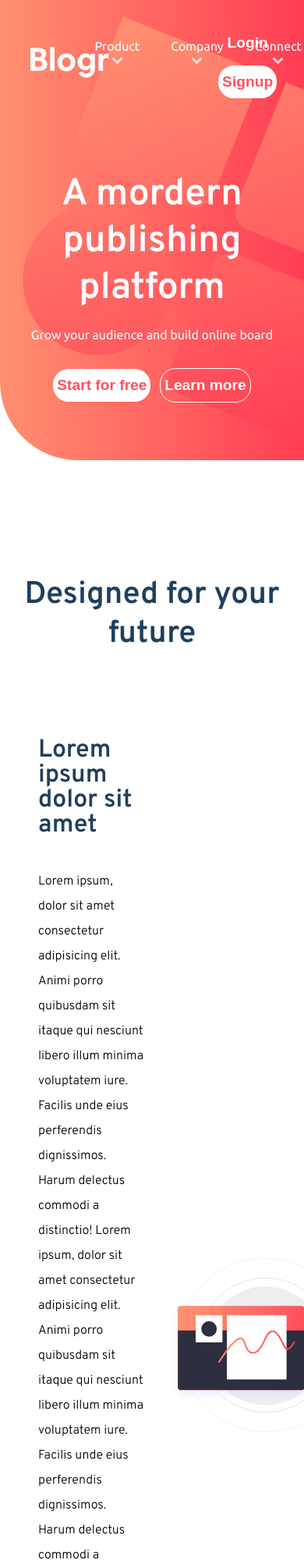
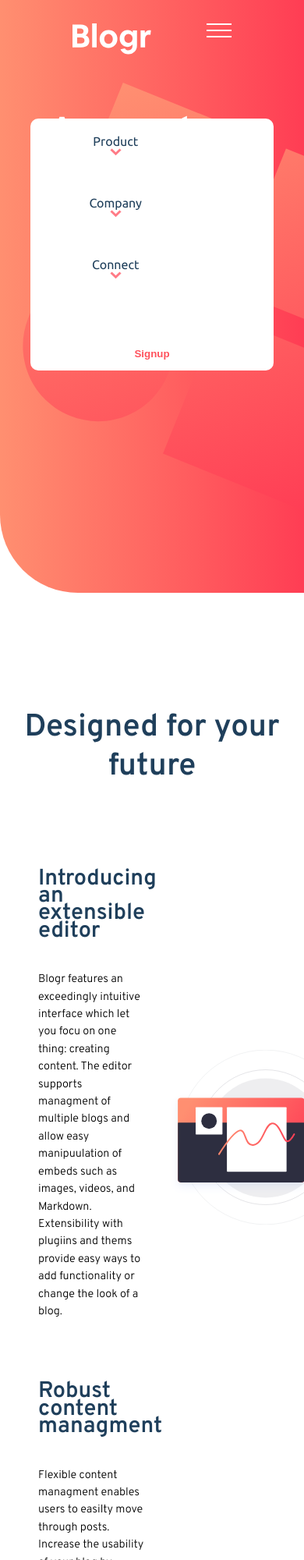
Before and after one commit to munezerobagira/blogr, a plain HTML site: page index.html in a window 390 px wide. Shown: the top 2000 px of the page at 78% size. Drawn offline with Linux system fonts and the light colour scheme.

Commit message:
Desktop  final setup

```diff
--- a/css/main.css
+++ b/css/main.css
@@ -1,23 +1,5 @@
 /* import the font  */
 @import url("https://fonts.googleapis.com/css2?family=Overpass:wght@300;600&family=Ubuntu:wght@400;500;700&display=swap");
-/* ### Neutral
-
-- White (text): hsl(0, 0%, 100%)
-- Grayish blue (footer text): hsl(240, 2%, 79%)
-- Very dark grayish blue (body copy): hsl(207, 13%, 34%)
-- Very dark black blue (footer background): hsl(240, 10%, 16%)
-
-### Gradient
-
-Background gradient - Intro/CTA mobile nav:
-
-- Very light red: hsl(13, 100%, 72%)
-- Light red: hsl(353, 100%, 62%)
-
-Background gradient - body:
-
-- Very dark gray blue: hsl(237, 17%, 21%)
-- Very dark desaturated blue: hsl(237, 23%, 32%) */
 
 /* Set the variables for colors */
 :root {
@@ -48,7 +30,7 @@ body {
   max-width: 100%;
 }
 header {
-  min-height: 400px;
+  min-height: 90vh;
   font-size: 1rem;
   color: var(--white);
   display: flex;
@@ -63,13 +45,13 @@ header {
   position: relative;
 }
 section#intro {
-  padding: 40px 0px;
+  padding: 5% 10%;
 }
 .font-size-2 {
   font-size: 2rem;
 }
 .font-size-3 {
-  font-size: 3rem;
+  font-size: 3.5rem;
 }
 div#logo {
   display: flex;
@@ -128,8 +110,7 @@ div#logo {
 }
 /* Btn  */
 .btn {
-  padding: 10px 5px;
-  font-size: 1.2rem;
+  padding: 10px 10px;
   border: 0px;
   margin: 4px;
   border-radius: 20px;
@@ -172,14 +153,15 @@ div#logo {
 }
 .text-group {
   padding: 20px 10px;
-  line-height: 2rem;
+  line-height: 1.4rem;
+  font-family: var(--font-first);
+}
+.text-group p {
+  font-size: 0.9rem;
   font-family: var(--font-second);
 }
-.text-group p {
-  font-size: 1rem;
-}
 h3 {
-  font-size: 2rem;
+  font-size: 1.8rem;
   margin: 2.5rem 0px;
 }
 h2 {
@@ -233,19 +215,16 @@ button:active {
   margin-bottom: -150px;
 }
 .reverse-img {
-  left: -30%;
-  top: 0px;
+  left: -45%;
+  top: -100px;
 }
 .btn-border:hover {
   background-color: var(--white);
   color: var(--red);
 }
 .darker-container {
-  background: linear-gradient(
-    -90deg,
-    var(--gradient-body-dark),
-    var(--gradient-body)
-  );
+  background: url(../images/bg-pattern-circles.svg) no-repeat -100% 80%/80%,
+    linear-gradient(-90deg, var(--gradient-body-dark), var(--gradient-body));
   color: var(--white);
 }
 .rounded-bottom {
@@ -260,11 +239,7 @@ button:active {
 .phone-img {
   margin: -10% 0px -18%;
 }
-.darker-container > h1,
-h2,
-h3 {
-  color: var(--white) !important;
-}
+
 #footer {
   padding: 60px 0px 20px 0px;
   background: var(--black-blue);
@@ -286,14 +261,56 @@ h3 {
 }
 .footer-nav li {
   padding: 5px 0px;
+  cursor: pointer;
 }
 .footer-nav h4 {
   padding: 20px 0px;
 }
 
-.attribution {
-  padding: 20px 0px;
-}
 a {
   color: var(--light-red);
 }
+.attribution {
+  padding: 50px 0px 10px 0px;
+}
+.d-hidden {
+  display: inline;
+}
+.m-hidden {
+  display: none;
+}
+
+@media (max-width: 840px) {
+  .m-hidden {
+    display: inline;
+  }
+  #main-nav {
+    display: flex;
+    position: absolute;
+    background-color: var(--white);
+    color: var(--dark-blue);
+    top: 20%;
+    border-radius: 10px;
+    flex-direction: column;
+    z-index: 10;
+  }
+  .d-hidden {
+    display: none;
+  }
+  #main-nav * {
+    display: flex;
+    flex-direction: column;
+    justify-content: center;
+    align-items: center;
+  }
+
+  #nav-form {
+    width: 100%;
+    display: flex;
+    flex-direction: column;
+  }
+  .navigation .nav-dropdown {
+    position: relative;
+    width: 100%;
+  }
+}
--- a/index.html
+++ b/index.html
@@ -26,7 +26,14 @@
           <ul class="navigation">
             <li class="navlink">
               Product
-              <img src="images/icon-arrow-light.svg" class="arrow-icon" />
+              <img
+                src="images/icon-arrow-dark.svg"
+                class="arrow-icon m-hidden"
+              />
+              <img
+                src="images/icon-arrow-light.svg"
+                class="arrow-icon d-hidden"
+              />
               <ul class="nav-dropdown">
                 <li>Product one</li>
                 <li>Product one</li>
@@ -35,7 +42,14 @@
             </li>
             <li class="navlink">
               Company
-              <img src="images/icon-arrow-light.svg" class="arrow-icon" />
+              <img
+                src="images/icon-arrow-dark.svg"
+                class="arrow-icon m-hidden"
+              />
+              <img
+                src="images/icon-arrow-light.svg"
+                class="arrow-icon d-hidden"
+              />
               <ul class="nav-dropdown">
                 <li>Product one</li>
                 <li>Product one</li>
@@ -44,7 +58,14 @@
             </li>
             <li class="navlink">
               Connect
-              <img src="images/icon-arrow-light.svg" class="arrow-icon" />
+              <img
+                src="images/icon-arrow-dark.svg"
+                class="arrow-icon m-hidden"
+              />
+              <img
+                src="images/icon-arrow-light.svg"
+                class="arrow-icon d-hidden"
+              />
               <ul class="nav-dropdown">
                 <li>Contact</li>
                 <li>Newsletter</li>
@@ -52,10 +73,13 @@
               </ul>
             </li>
           </ul>
-          <form id="nav-form">
+          <form id="nav-form" class="d-flex">
             <button class="btn">Login</button>
             <button class="btn btn-primary">Signup</button>
           </form>
+        </div>
+        <div id="toggler" class="m-hidden">
+          <img src="./images/icon-hamburger.svg" alt="" />
         </div>
       </nav>
       <section id="intro">
@@ -75,31 +99,23 @@
         <div class="row">
           <div class="w-50">
             <div class="text-group">
-              <h3 class="text-blue">Lorem ipsum dolor sit amet</h3>
+              <h3 class="text-blue">Introducing an extensible editor</h3>
               <p>
-                Lorem ipsum, dolor sit amet consectetur adipisicing elit. Animi
-                porro quibusdam sit itaque qui nesciunt libero illum minima
-                voluptatem iure. Facilis unde eius perferendis dignissimos.
-                Harum delectus commodi a distinctio! Lorem ipsum, dolor sit amet
-                consectetur adipisicing elit. Animi porro quibusdam sit itaque
-                qui nesciunt libero illum minima voluptatem iure. Facilis unde
-                eius perferendis dignissimos. Harum delectus commodi a
-                distinctio! Lorem ipsum, dolor sit amet consectetur adipisicing
-                elit.
+                Blogr features an exceedingly intuitive interface which let you
+                focu on one thing: creating content. The editor supports
+                managment of multiple blogs and allow easy manipuulation of
+                embeds such as images, videos, and Markdown. Extensibility with
+                plugiins and thems provide easy ways to add functionality or
+                change the look of a blog.
               </p>
             </div>
             <div class="text-group">
-              <h3 class="text-blue">Lorem ipsum dolor sit amet</h3>
+              <h3 class="text-blue">Robust content managment</h3>
               <p>
-                Lorem ipsum, dolor sit amet consectetur adipisicing elit. Animi
-                porro quibusdam sit itaque qui nesciunt libero illum minima
-                voluptatem iure. Facilis unde eius perferendis dignissimos.
-                Harum delectus commodi a distinctio! Lorem ipsum, dolor sit amet
-                consectetur adipisicing elit. Animi porro quibusdam sit itaque
-                qui nesciunt libero illum minima voluptatem iure. Facilis unde
-                eius perferendis dignissimos. Harum delectus commodi a
-                distinctio! Lorem ipsum, dolor sit amet consectetur adipisicing
-                elit.
+                Flexible content managment enables users to easilty move through
+                posts. Increase the usability of your blog by adding customized
+                categories, sections, format, or flow. With this functionality,
+                you're in full control.
               </p>
             </div>
           </div>
@@ -121,26 +137,20 @@
               class="phone-img img-res"
             />
           </div>
-          <div class="w-50">
+          <div class="w-50 d-flex">
             <div class="text-group">
-              <h3>Lorem ipsum dolor sit amet</h3>
+              <h3>State of the Art Infrastructure</h3>
               <p>
-                Lorem ipsum, dolor sit amet consectetur adipisicing elit. Animi
-                porro quibusdam sit itaque qui nesciunt libero illum minima
-                voluptatem iure. Facilis unde eius perferendis dignissimos.
-                Harum delectus commodi a distinctio! Lorem ipsum, dolor sit amet
-                consectetur adipisicing elit. Animi porro quibusdam sit itaque
-                qui nesciunt libero illum minima voluptatem iure. Facilis unde
-                eius perferendis dignissimos. Harum delectus commodi a
-                distinctio! Lorem ipsum, dolor sit amet consectetur adipisicing
-                elit.
+                With reliability and speed in mind, worldwide data centes
+                provide a backbone for ulta-fast connectivity. This ensures your
+                site will load instantly, no matter where your readers are,
+                keeping your site competitive.
               </p>
             </div>
           </div>
         </div>
       </section>
       <section class="info-section">
-        <h2 class="text-center text-blue">Designed for your future</h2>
         <div class="row">
           <div class="w-50 d-flex relative-container">
             <img
@@ -150,35 +160,22 @@
           </div>
           <div class="w-50">
             <div class="text-group">
-              <h3 class="text-blue">Lorem ipsum dolor sit amet</h3>
+              <h3 class="text-blue">Free, open, simple</h3>
               <p>
-                Lorem ipsum, dolor sit amet consectetur adipisicing elit. Animi
-                porro quibusdam sit itaque qui nesciunt libero illum minima
-                voluptatem iure. Facilis unde eius perferendis dignissimos.
-                Harum delectus commodi a distinctio! Lorem ipsum, dolor sit amet
-                consectetur adipisicing elit. Animi porro quibusdam sit itaque
-                qui nesciunt libero illum minima voluptatem iure. Facilis unde
-                eius perferendis dignissimos. Harum delectus commodi a
-                distinctio! Lorem ipsum, dolor sit amet consectetur adipisicing
-                elit. Animi porro quibusdam sit itaque qui nesciunt libero illum
-                minima voluptatem iure. Facilis unde eius perferendis
-                dignissimos. Harum delectus commodi a distinctio!
+                Blogr is free and open source application backed by a large
+                community of helpful developers. It supports features such as
+                code sytanc highlighting. RSS feeds, social media integration,
+                third-party commenting tools, and works seamlessly with Google
+                Analytics. The architecture is clean and relatively easy to
+                learn
               </p>
             </div>
             <div class="text-group">
-              <h3 class="text-blue">Lorem ipsum dolor sit amet</h3>
+              <h3 class="text-blue">Powerful tooling</h3>
               <p>
-                Lorem ipsum, dolor sit amet consectetur adipisicing elit. Animi
-                porro quibusdam sit itaque qui nesciunt libero illum minima
-                voluptatem iure. Facilis unde eius perferendis dignissimos.
-                Harum delectus commodi a distinctio! Lorem ipsum, dolor sit amet
-                consectetur adipisicing elit. Animi porro quibusdam sit itaque
-                qui nesciunt libero illum minima voluptatem iure. Facilis unde
-                eius perferendis dignissimos. Harum delectus commodi a
-                distinctio! Lorem ipsum, dolor sit amet consectetur adipisicing
-                elit. Animi porro quibusdam sit itaque qui nesciunt libero illum
-                minima voluptatem iure. Facilis unde eius perferendis
-                dignissimos. Harum delectus commodi a distinctio!
+                Batteries included. We built a simpe and straightforwd CLI tool
+                that makes customization and deployment a breeze, but capablr
+                producing even the most complicated sites.
               </p>
             </div>
           </div>
@@ -203,28 +200,27 @@
         </div>
         <div class="w-25">
           <ul class="footer-nav">
-            <h4>Product</h4>
-            <li>Overview</li>
-            <li>Pricing</li>
-            <li>Marketplace</li>
-            <li>Features</li>
+            <h4>Company</h4>
+            <li>About</li>
+            <li>Team</li>
+            <li>Blog</li>
+            <li>Careers</li>
           </ul>
         </div>
         <div class="w-25">
           <ul class="footer-nav">
-            <h4>Product</h4>
-            <li>Overview</li>
+            <h4>Contact</h4>
+            <li>Newsletter</li>
             <li>Pricing</li>
-            <li>Marketplace</li>
-            <li>Features</li>
+            <li>Linkden</li>
           </ul>
         </div>
       </div>
       <div class="attribution row d-flex">
-        Challenge by
+        Challenge by &nbsp;
         <a href="https://www.frontendmentor.io?ref=challenge" target="_blank"
           >Frontend Mentor</a
-        >. Coded by <a href="#">Sostene Munezero Bagira</a>.
+        >. Coded by &nbsp; <a href="#">Sostene Munezero Bagira</a>.
       </div>
     </footer>
 
--- a/js/main.js
+++ b/js/main.js
@@ -1,4 +1,41 @@
 let dropdowns = document.querySelectorAll(".nav-dropdown");
+let allBtns = document.querySelectorAll(".btn");
+
+// Prevent use from clicking other link
+allBtns.forEach((btn) => {
+  btn.addEventListener("click", (event) => {
+    event.preventDefault();
+    //     // Create the toast
+    //     let toast = document.createElement("div");
+    //     toast.innerHTML = "Sorry this  is challenge, there are no links";
+    //     //create style object
+    //     let styles = {
+    //       width: "200px",
+    //       height: "100px",
+    //       border: "1px solid red",
+    //       padding: "20px",
+    //       position: "Fixed",
+    //       top: "20px",
+    //       left: "10px",
+    //       background: "rgba(0,0,0,0.7)",
+    //       zIndex: "20",
+    //       display: "flex",
+    //     };
+    //     for (style in styles) {
+    //       toast.style[style] = styles[style];
+    //     }
+    //     let parent = document.querySelector("header");
+    //     // parent.appendChild(toast);
+    //     setTimeout(
+    //       (parent, toast) => {
+    //         parent.removeChild(toast);
+    //       },
+    //       3000,
+    //       parent,
+    //       toast
+    //     );
+  });
+});
 console.log(dropdowns);
 dropdowns.forEach((element) => {
   element.style.display = "none";
```
